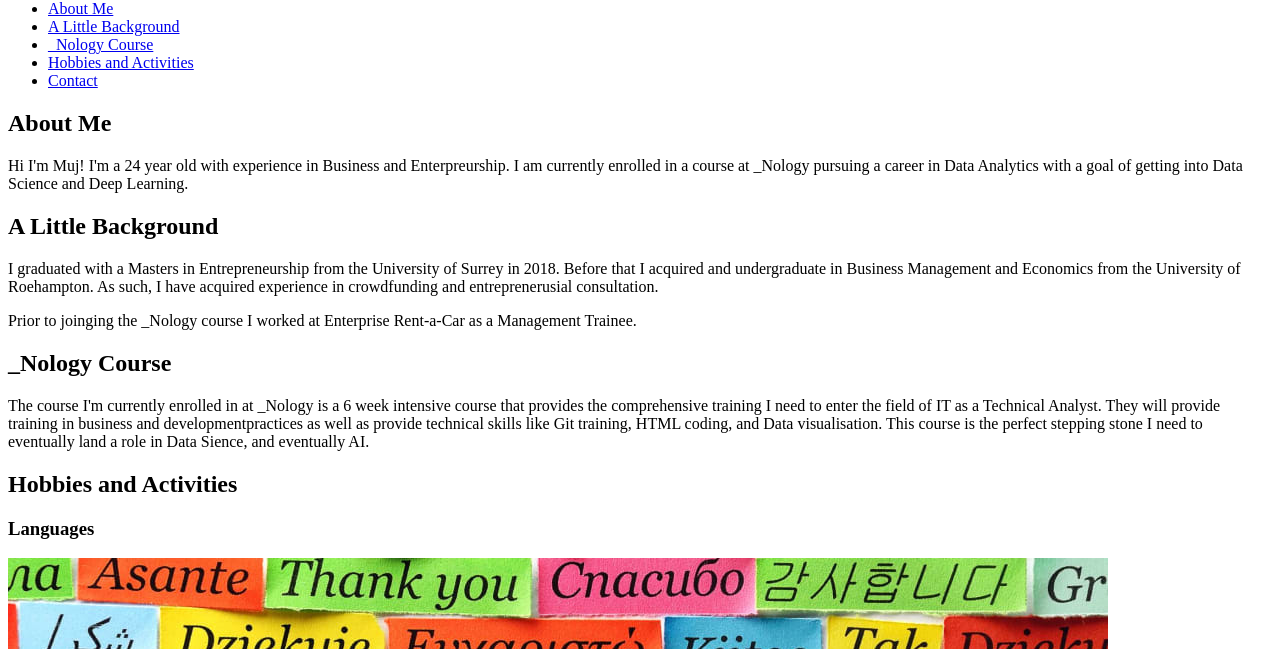
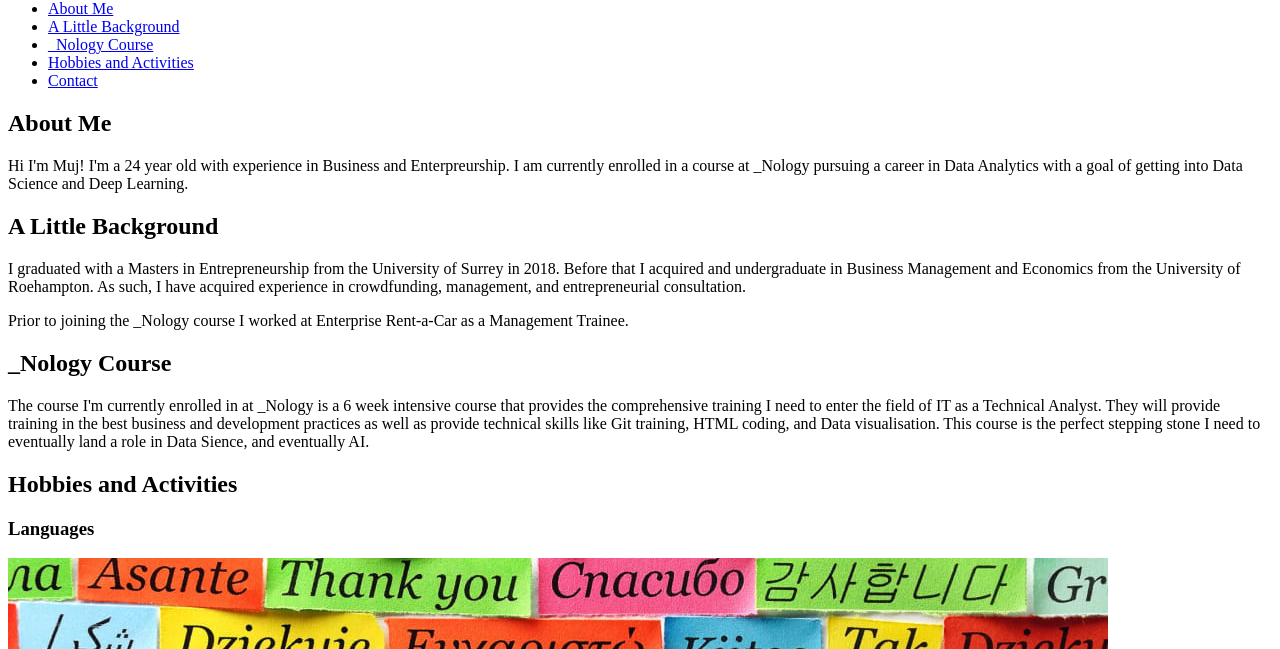
Before and after one commit to mujm4tic/personal-website, a plain HTML site: page index.html in a window 1280 px wide. Shown: the part 151-800 px from the top of the page. Drawn offline with Linux system fonts and the light colour scheme.

Commit message:
final changes

```diff
--- a/index.html
+++ b/index.html
@@ -33,16 +33,16 @@
         <section id="background">
             <h2>A Little Background</h2>
             <p>I graduated with a Masters in Entrepreneurship from the University of Surrey in 2018. Before that I acquired and undergraduate in
-                Business Management and Economics from the University of Roehampton. As such, I have acquired experience in crowdfunding and entreprenerusial
-                consultation.
+                Business Management and Economics from the University of Roehampton. As such, I have acquired experience in crowdfunding, management,
+                and entrepreneurial consultation.
             </p>
-            <p>Prior to joinging the _Nology course I worked at Enterprise Rent-a-Car as a Management Trainee.</p>
+            <p>Prior to joining the _Nology course I worked at Enterprise Rent-a-Car as a Management Trainee.</p>
         </section>
 
         <section id=nology>
             <h2>_Nology Course</h2>
             <p>The course I'm currently enrolled in at _Nology is a 6 week intensive course that provides the comprehensive training I need to enter the field
-                of IT as a Technical Analyst. They will provide training in business and developmentpractices as well as provide technical skills like Git training,
+                of IT as a Technical Analyst. They will provide training in the best business and development practices as well as provide technical skills like Git training,
                 HTML coding, and Data visualisation. This course is the perfect stepping stone I need to eventually land a role in Data Sience, and eventually AI.
             </p>
         </section>
```
